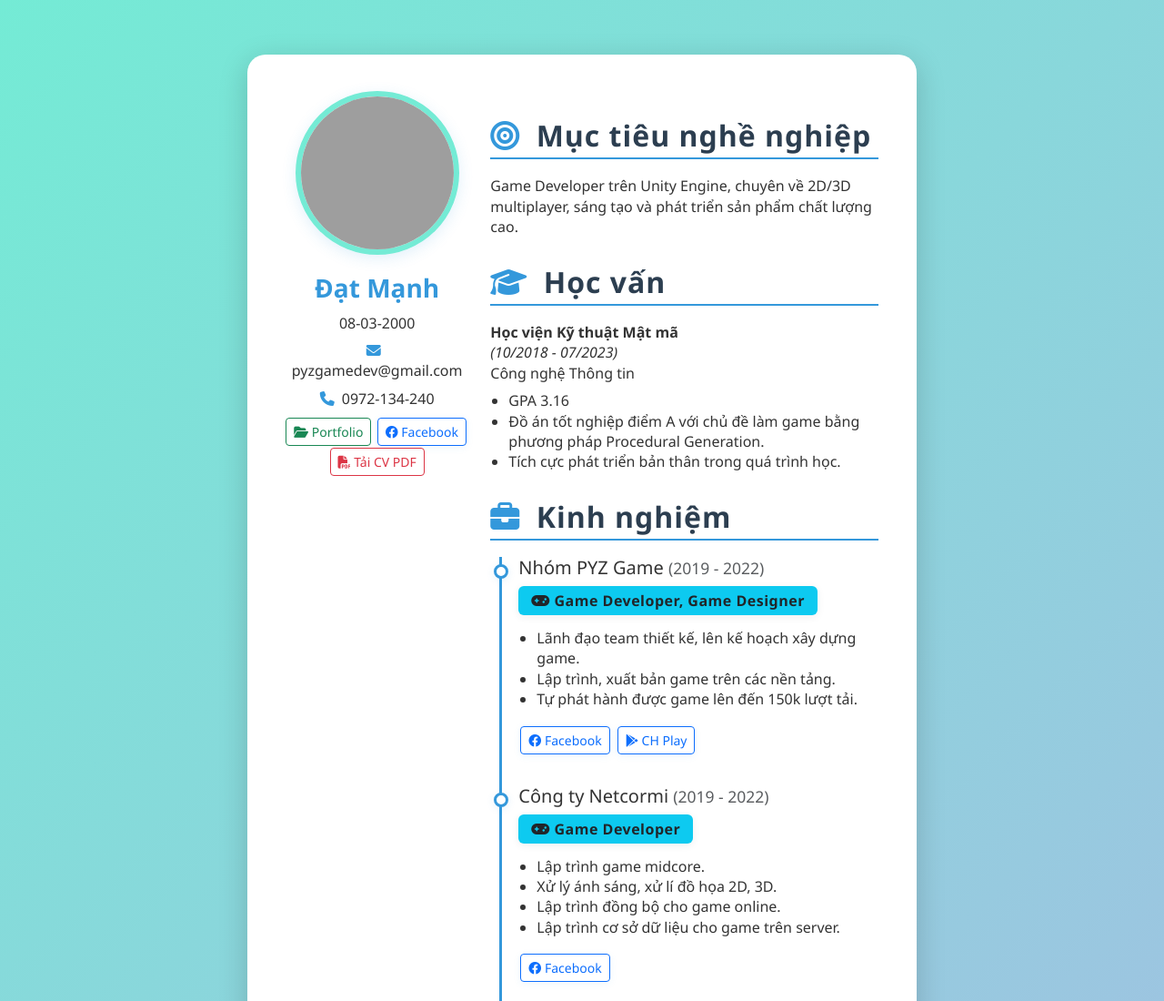
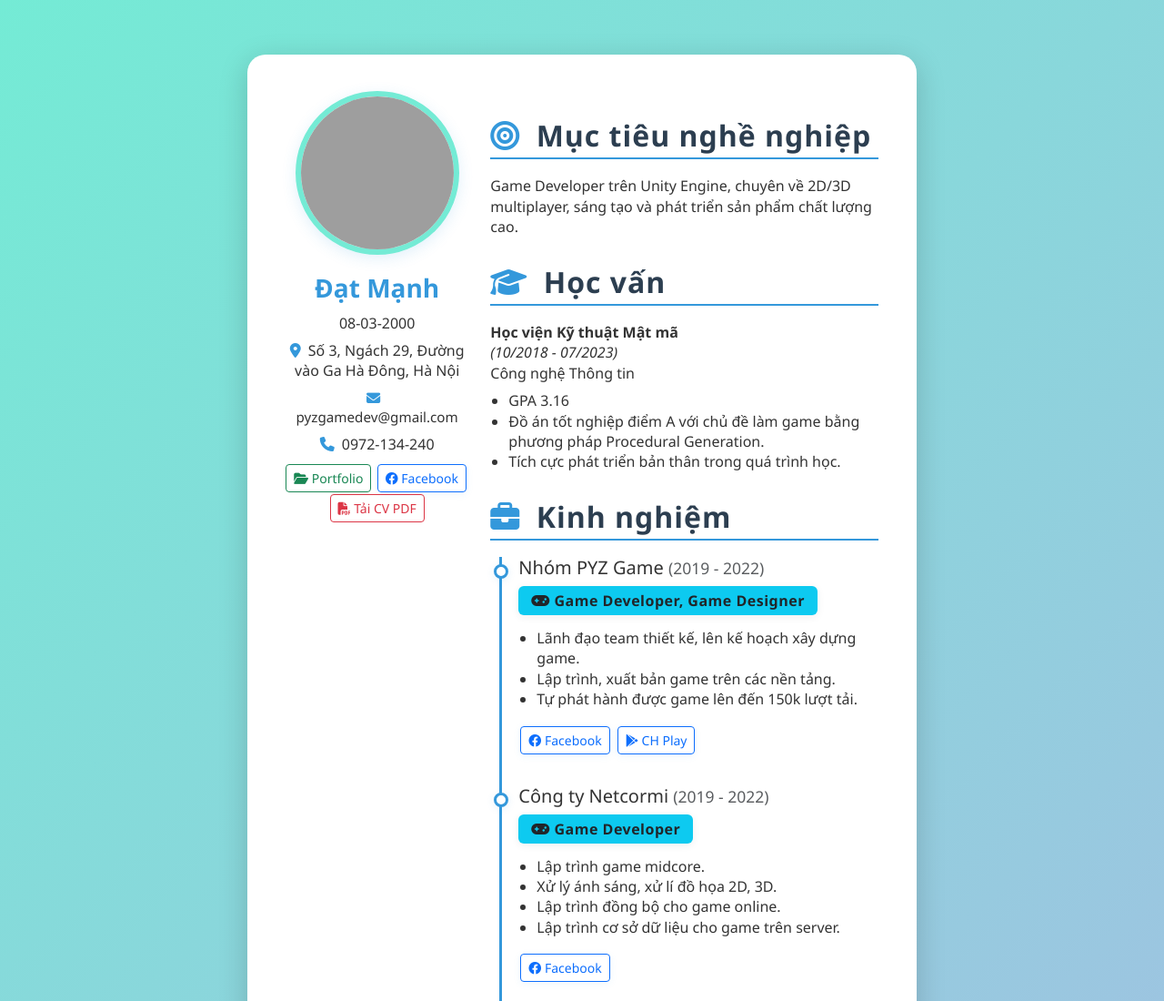
Before and after one commit to YamiHatsukoi/portfolio, a plain HTML site: page index.html in a window 1280 px wide. Shown: the top 1100 px of the page at 91% size. Drawn offline with nearby package versions, Linux system fonts and the light colour scheme; grey boxes are pictures that could not be loaded.

Commit message:
Update index.html

```diff
--- a/index.html
+++ b/index.html
@@ -120,7 +120,8 @@
         <img src="img/Img.png" alt="Ảnh cá nhân" class="profile-img">
         <h3 style="font-weight:700; color:#3498db; margin-bottom:10px;">Đạt Mạnh</h3>
         <p><i></i>08-03-2000</p>
-        <p><i class="fa-solid fa-envelope info-icon"></i>pyzgamedev@gmail.com</p>
+        <p><i class="fa-solid fa-location-dot info-icon"></i>Số 3, Ngách 29, Đường vào Ga Hà Đông, Hà Nội</p>
+        <p style="font-size: 0.95em;"><i class="fa-solid fa-envelope info-icon"></i>pyzgamedev@gmail.com</p>
         <p><i class="fa-solid fa-phone info-icon"></i>0972-134-240</p>
         <p>
           <a href="portfolio.html" class="btn btn-outline-success btn-sm"><i class="fa-solid fa-folder-open"></i> Portfolio</a>
```
